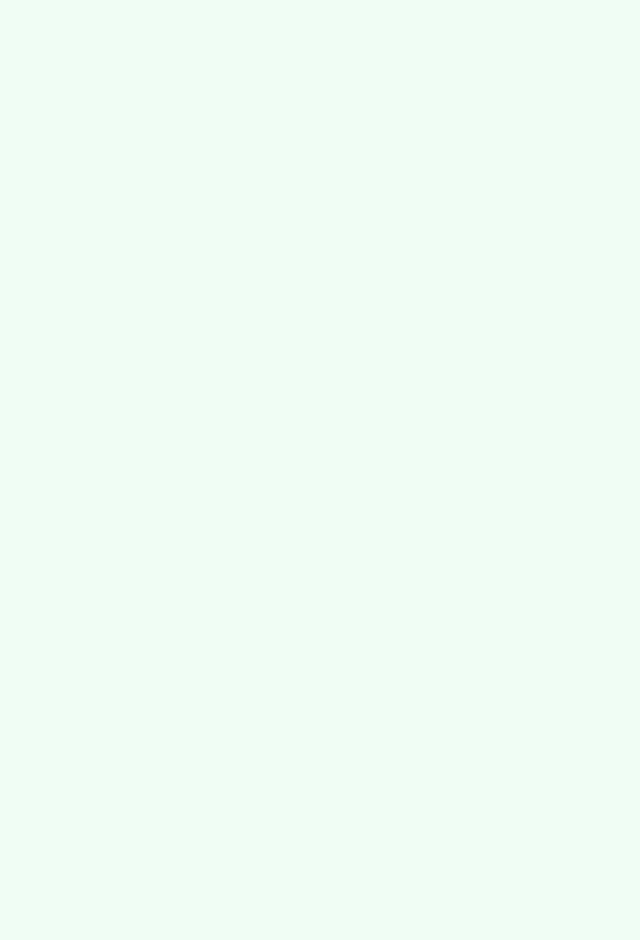
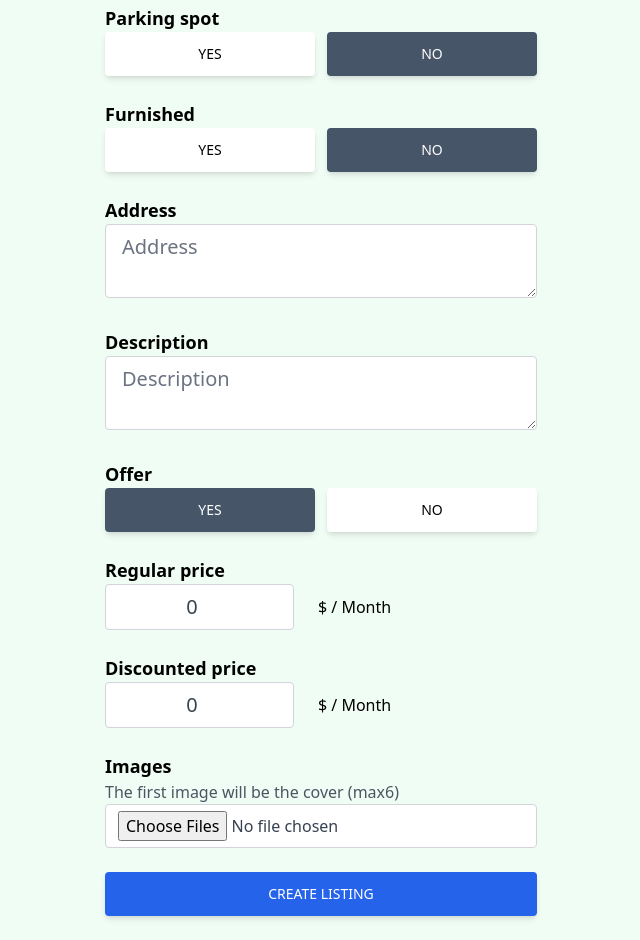
Before and after one commit to 404four0four/realtor-clone, a React (Create React App) app: page /create-listing in a window 1280 px wide. Shown: the part 420-1360 px from the top of the page, without its empty margins (319-959 px from the left). Before the commit the page ends 800 px from the top, so only its background shows below. Built offline with nearby package versions, Linux system fonts and the light colour scheme; no server answers.

Commit message:
UI of create listing

```diff
--- a/src/pages/CreateListing.jsx
+++ b/src/pages/CreateListing.jsx
@@ -6,8 +6,15 @@ export default function CreateListing() {
         name: "",
         bedrooms: 1,
         bathrooms: 1,
+        parking: false,
+        furnished: false,
+        address: "",
+        description: "",
+        offer: true,
+        regularPrice: 0,
+        discountedPrice: 0,
     });
-    const { type, name, bedrooms, bathrooms } = formData;
+    const { type, name, bedrooms, bathrooms, parking, furnished, address, description, offer, regularPrice, discountedPrice } = formData;
     function onChange() { }
     return (
         <main className='max-w-md px-2 mx-auto'>
@@ -18,7 +25,7 @@ export default function CreateListing() {
                     <button className={`mr-3 px-7 py-3 font-medium text-sm uppercase shadow-md rounded hover:shadow-xl focus:shadow-xl active:shadow-xl transition duration-150 ease-in-out w-full ${type === "rent" ? "bg-white text-black" : "bg-slate-600 text-white"
                         }`} type='button' id='type' value="sell" onClick={onChange}>sell</button>
                     <button className={`px-7 py-3 font-medium text-sm uppercase shadow-md rounded hover:shadow-xl focus:shadow-xl active:shadow-xl transition duration-150 ease-in-out w-full ${type === "sell" ? "bg-white text-black" : "bg-slate-600 text-white"
-                        }`} type='button' id='type' value="sell" onClick={onChange}>rent</button>
+                        }`} type='button' id='type' value="rent" onClick={onChange}>rent</button>
                 </div>
                 <p className='text-lg mt-6 font-semibold'>Name</p>
                 <input type="text" id="name" value={name} onChange={onChange} placeholder="Name" maxLength="50" minLength="1" required className='w-full px-4 py-2 text-xl text-gray-700 bg-white border border-gray-300 rounded transition duration-150 ease-in-out focus:text-gray-700 focus:bg-white focus:border-slate-600 mb-6' />
@@ -32,6 +39,65 @@ export default function CreateListing() {
                         <input type="number" id="bathrooms" value={bathrooms} onChange={onChange} min="1" max="50" required className='w-full px-4 py-2 text-xl text-gray-700 bg-white border border-gray-300 rounded transition ease-in-out duration-150 focus:text-gray-700 focus:bg-white focus:border-slate-600 text-center' />
                     </div>
                 </div>
+                <p className='text-lg mt-6 font-semibold'>Parking spot</p>
+                <div className='flex'>
+                    <button className={`mr-3 px-7 py-3 font-medium text-sm uppercase shadow-md rounded hover:shadow-xl focus:shadow-xl active:shadow-xl transition duration-150 ease-in-out w-full ${!parking ? "bg-white text-black" : "bg-slate-600 text-white"
+                        }`} type='button' id='parking' value={true} onClick={onChange}>yes</button>
+                    <button className={`px-7 py-3 font-medium text-sm uppercase shadow-md rounded hover:shadow-xl focus:shadow-xl active:shadow-xl transition duration-150 ease-in-out w-full ${parking ? "bg-white text-black" : "bg-slate-600 text-white"
+                        }`} type='button' id='parking' value={false} onClick={onChange}>no</button>
+                </div>
+                <p className='text-lg mt-6 font-semibold'>Furnished</p>
+                <div className='flex'>
+                    <button className={`mr-3 px-7 py-3 font-medium text-sm uppercase shadow-md rounded hover:shadow-xl focus:shadow-xl active:shadow-xl transition duration-150 ease-in-out w-full ${!furnished ? "bg-white text-black" : "bg-slate-600 text-white"
+                        }`} type='button' id='furnished' value={true} onClick={onChange}>yes</button>
+                    <button className={`px-7 py-3 font-medium text-sm uppercase shadow-md rounded hover:shadow-xl focus:shadow-xl active:shadow-xl transition duration-150 ease-in-out w-full ${furnished ? "bg-white text-black" : "bg-slate-600 text-white"
+                        }`} type='button' id='furnished' value={false} onClick={onChange}>no</button>
+                </div>
+                <p className='text-lg mt-6 font-semibold'>Address</p>
+                <textarea type="text" id="address" value={address} onChange={onChange} placeholder="Address" required className='w-full px-4 py-2 text-xl text-gray-700 bg-white border border-gray-300 rounded transition duration-150 ease-in-out focus:text-gray-700 focus:bg-white focus:border-slate-600 mb-6'></textarea>
+                <p className='text-lg font-semibold'>Description</p>
+                <textarea type="text" id="description" value={description} onChange={onChange} placeholder="Description" required className='w-full px-4 py-2 text-xl text-gray-700 bg-white border border-gray-300 rounded transition duration-150 ease-in-out focus:text-gray-700 focus:bg-white focus:border-slate-600'></textarea>
+                <p className='text-lg mt-6 font-semibold'>Offer</p>
+                <div className='flex mb-6'>
+                    <button className={`mr-3 px-7 py-3 font-medium text-sm uppercase shadow-md rounded hover:shadow-xl focus:shadow-xl active:shadow-xl transition duration-150 ease-in-out w-full ${!offer ? "bg-white text-black" : "bg-slate-600 text-white"
+                        }`} type='button' id='offer' value={true} onClick={onChange}>yes</button>
+                    <button className={`px-7 py-3 font-medium text-sm uppercase shadow-md rounded hover:shadow-xl focus:shadow-xl active:shadow-xl transition duration-150 ease-in-out w-full ${offer ? "bg-white text-black" : "bg-slate-600 text-white"
+                        }`} type='button' id='offer' value={false} onClick={onChange}>no</button>
+                </div>
+                <div className='mb-6 flex items-center'>
+                    <div>
+                        <p className='text-lg font-semibold'>Regular price</p>
+                        <div className='flex w-full justify-center items-center space-x-6'>
+                            <input type="number" id="regularPrice" value={regularPrice} onChange={onChange} min="50" max="4000000" required className='w-full rounded px-4 py-2 text-xl text-gray-700 bg-white border border-gray-300 transition duration-150 ease-in-out focus:text-gray-700 focus:bg-white focus:border-slate-600 text-center' />
+                            {type === "rent" && (
+                                <div>
+                                    <p className='text-md w-full whitespace-nowrap'>$ / Month</p>
+                                </div>
+                            )}
+                        </div>
+                    </div>
+                </div>
+                {offer && (
+                    <div className='mb-6 flex items-center'>
+                        <div>
+                            <p className='text-lg font-semibold'>Discounted price</p>
+                            <div className='flex w-full justify-center items-center space-x-6'>
+                                <input required={offer} type="number" id="discountedPrice" value={discountedPrice} onChange={onChange} min="50" max="4000000" className='w-full rounded px-4 py-2 text-xl text-gray-700 bg-white border border-gray-300 transition duration-150 ease-in-out focus:text-gray-700 focus:bg-white focus:border-slate-600 text-center' />
+                                {type === "rent" && (
+                                    <div>
+                                        <p className='text-md w-full whitespace-nowrap'>$ / Month</p>
+                                    </div>
+                                )}
+                            </div>
+                        </div>
+                    </div>
+                )}
+                <div className='mb-6'>
+                    <p className='text-lg font-semibold'>Images</p>
+                    <p className='text-gray-600'>The first image will be the cover (max6)</p>
+                    <input type="file" id="images" onChange={onChange} accept="image/*" multiple required className='bg-white w-full px-3 py-1.5 rounded text-gray-700 border border-gray-300 transition duration-150 ease-in-out focus:bg-white focus:border-slate-600' />
+                </div>
+                <button className='mb-6 text-sm uppercase font-medium text-center w-full rounded bg-blue-600 px-7 py-3 text-white shadow-md hover:bg-blue-700 hover:shadow-lg focus:bg-blue-700 focus:shadow-lg active:bg-blue-800 active:shadow-lg transition duration-150 ease-in-out' type='submit'>create listing</button>
             </form>
         </main>
     );
```
Also changed, not shown: public/index.html (+4 -4 lines).
